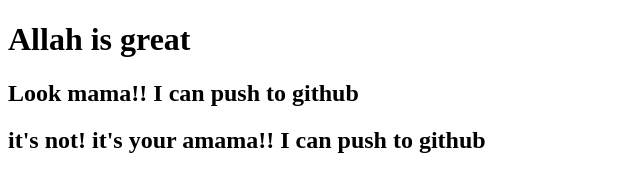
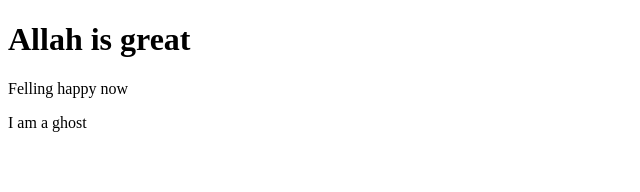
Before and after one commit to AbuTaherMolla24/my-first-website, a plain HTML site: page index.html in a window 1280 px wide. Shown: the whole page, without its empty margins (0-640 px from the left). Drawn offline with Linux system fonts and the light colour scheme.

Commit message:
ghost added

```diff
--- a/index.html
+++ b/index.html
@@ -7,7 +7,7 @@
 </head>
 <body>
     <h1>Allah is great</h1>
-    <h2>Look mama!! I can push to github</h2>
-    <h2>it's not! it's your amama!! I can push to github</h2>
+    <p>Felling happy now</p>
+    <p>I am a ghost</p>
 </body>
 </html>
```
